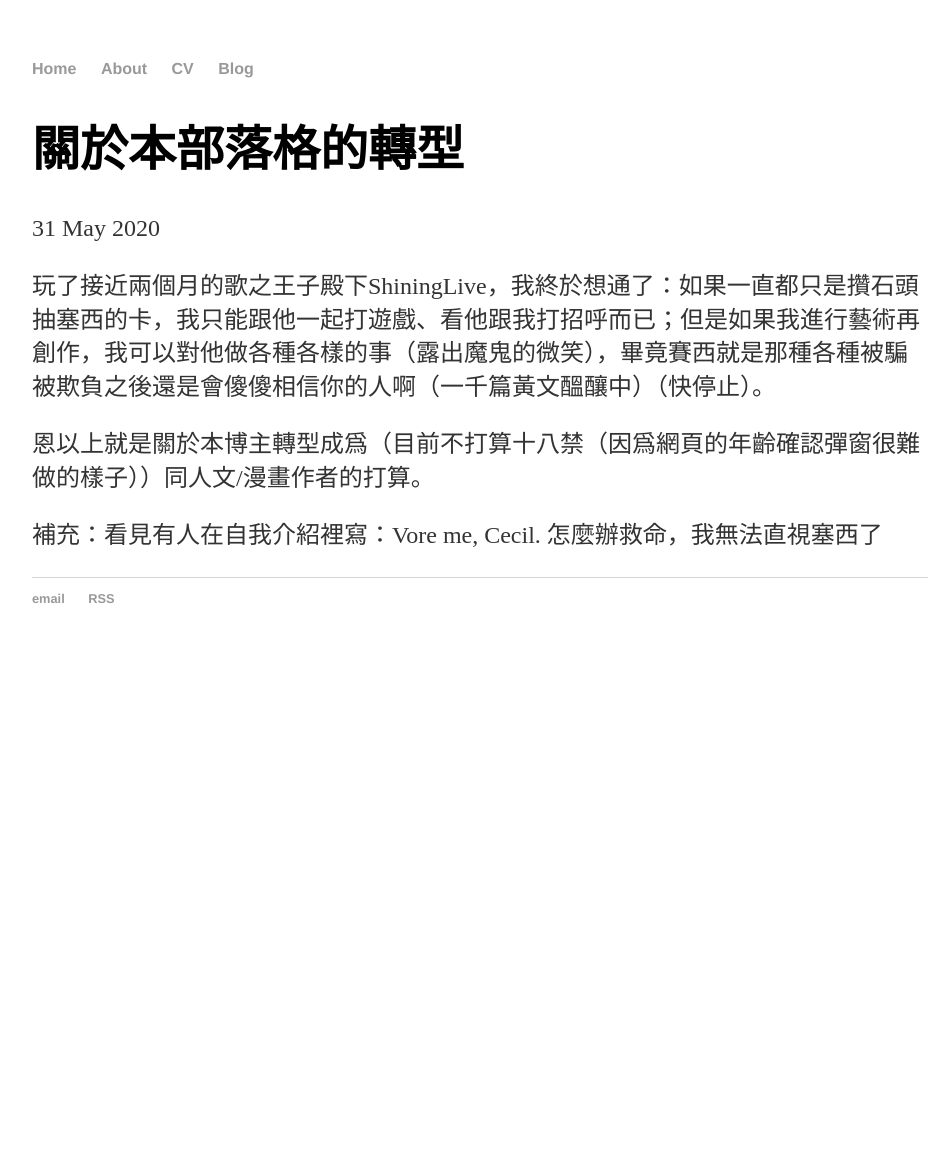
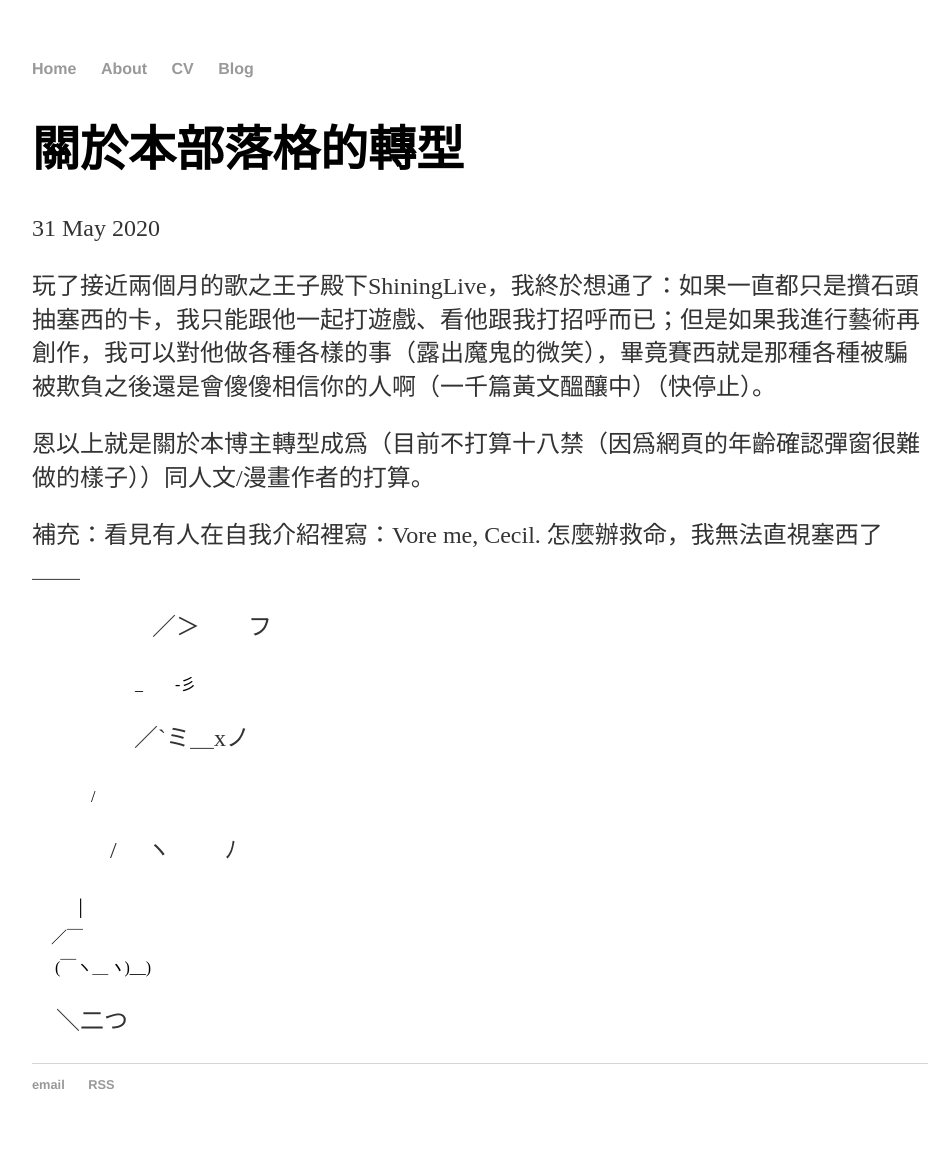
Before and after one commit to Ekove/ekove.github.io, a Jekyll site: the page built from _posts/2020-5-31-Utapri_Cesshi.md, in a window 1280 px wide. Shown: the whole page, without its empty margins (160-1110 px from the left). Built offline with Jekyll 4.4.1, drawn with Linux system fonts in a browser that asks for light colours; before the commit the page ends 900 px from its top, so only the background shows below that.

Commit message:
Update 2020-5-31-Utapri_Cesshi.md

```diff
--- a/_posts/2020-5-31-Utapri_Cesshi.md
+++ b/_posts/2020-5-31-Utapri_Cesshi.md
@@ -8,4 +8,22 @@ date: 2020-05-31
 
 恩以上就是關於本博主轉型成爲（目前不打算十八禁（因爲網頁的年齡確認彈窗很難做的樣子））同人文/漫畫作者的打算。
 
-補充：看見有人在自我介紹裡寫：Vore me, Cecil. 怎麼辦救命，我無法直視塞西了
+補充：看見有人在自我介紹裡寫：Vore me, Cecil. 怎麼辦救命，我無法直視塞西了　　　　　　　＿＿
+
+　　　　　／＞　　フ
+
+　　　　　| 　_　　-彡
+
+　 　　　／`ミ＿xノ
+
+　　 　 /　　　 　 |
+
+　　　 /　 ヽ　　 ﾉ
+
+　 　 │　　|　|　|
+
+　／￣|　　 |　|　|
+
+　| (￣ヽ＿_ヽ_)__)
+
+　＼二つ
```
